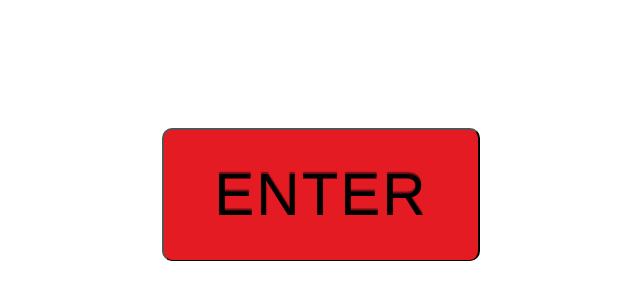
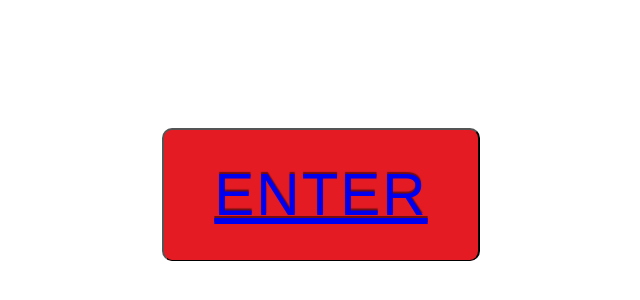
Before and after one commit to ShanazFC/GADC_ShoutoutsV2, a plain HTML site: page index.html in a window 1280 px wide. Shown: the part 80-380 px from the top of the page, without its empty margins (319-959 px from the left). Drawn offline with Linux system fonts and the light colour scheme; a web font is replaced by a local one.

Commit message:
Updated link

```diff
--- a/index.html
+++ b/index.html
@@ -9,7 +9,7 @@
 </head>
 <body>
 	<div class="container">
-		<button class="enter">ENTER</button>
+		<button class="enter"><a href="shanazfc.github.com/GADC_shoutouts">ENTER</a></button>
 </div>
 </body>
 </html>
```
